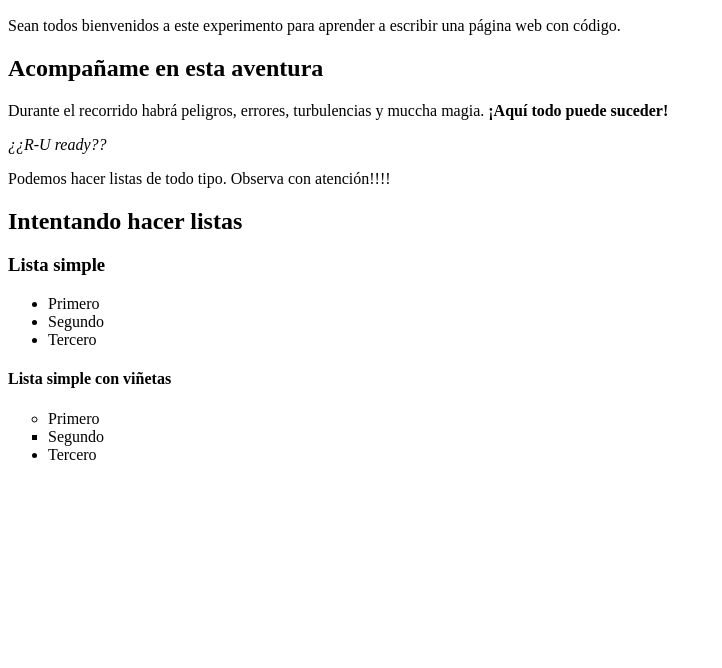
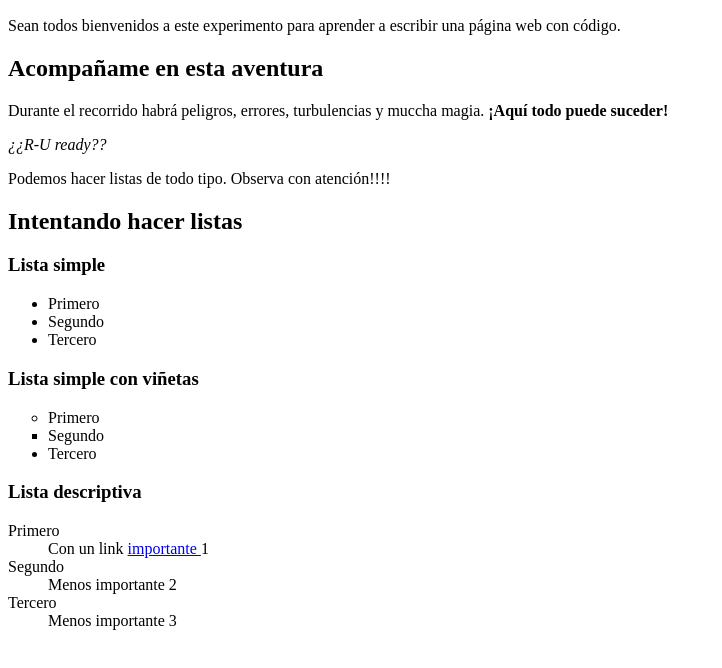
Before and after one commit to Etelbina/HTML-CSS-learning, a plain HTML site: page HTML_exercise.html in a window 1280 px wide. Shown: the part 110-778 px from the top of the page, without its empty margins (0-722 px from the left). Drawn offline with Linux system fonts and the light colour scheme.

Commit message:
adding a description Lis

```diff
--- a/HTML_exercise.html
+++ b/HTML_exercise.html
@@ -22,21 +22,22 @@
             <li> Segundo </li>
             <li> Tercero </li>
          </ul>
-      <h4> Lista simple con viñetas </h4>
+      <h3> Lista simple con viñetas </h3>
          <ul>
             <li type="circle"> Primero </li>
             <li type="square"> Segundo </li>
             <li type="disc"> Tercero </li>
          </ul>
-<!--
+      <h3> Lista descriptiva </h3>
          <dl>
             <dt> Primero </dt>
-               <dd> Menos <a href="https://www.nadamasfoto.com/"> importante </a> 1 </dd>
+               <dd> Con un link <a href="https://www.nadamasfoto.com/"> importante </a> 1 </dd>
             <dt> Segundo </dt>
                <dd> Menos importante 2 </dd>
             <dt> Tercero </dt>
                <dd> Menos importante 3 </dd>
          </dl>
+      <!--
       <h3> Lista numerada </h3>
          <ol>
             <li value="1"> Primero </li>
```
